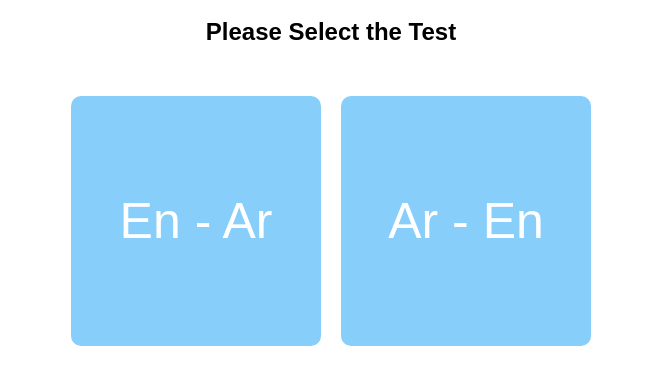
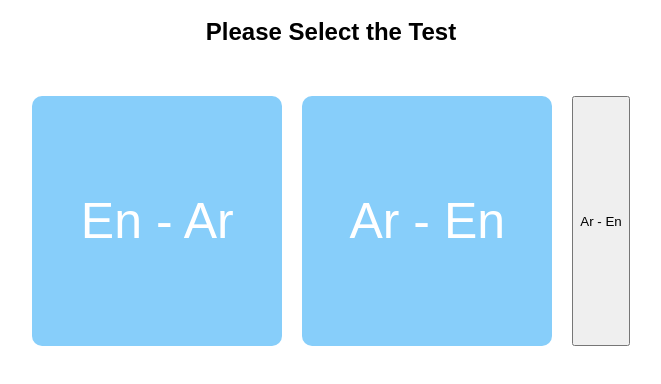
Before and after one commit to feras-alkilani/MultiplayQuestions-En-Ar, a plain HTML site: page index.html in a window 1280 px wide. Shown: the part 90-474 px from the top of the page, without its empty margins (309-970 px from the left). Drawn offline with Linux system fonts and the light colour scheme.

Commit message:
Update index.html

```diff
--- a/index.html
+++ b/index.html
@@ -13,6 +13,7 @@
     <div class="lang-buttons">
       <button id="enToAr" onclick="playSoundAndGo('enToAr.html')">En - Ar</button>
       <button id="arToEn" onclick="playSoundAndGo('arToEn.html')">Ar - En</button>
+<button id="duToEn" onclick="playSoundAndGo('duToEn.html')">Ar - En</button>
     </div>
 
   <audio id="click-sound" src="by the name of God.mp3" preload="auto"></audio>
```
